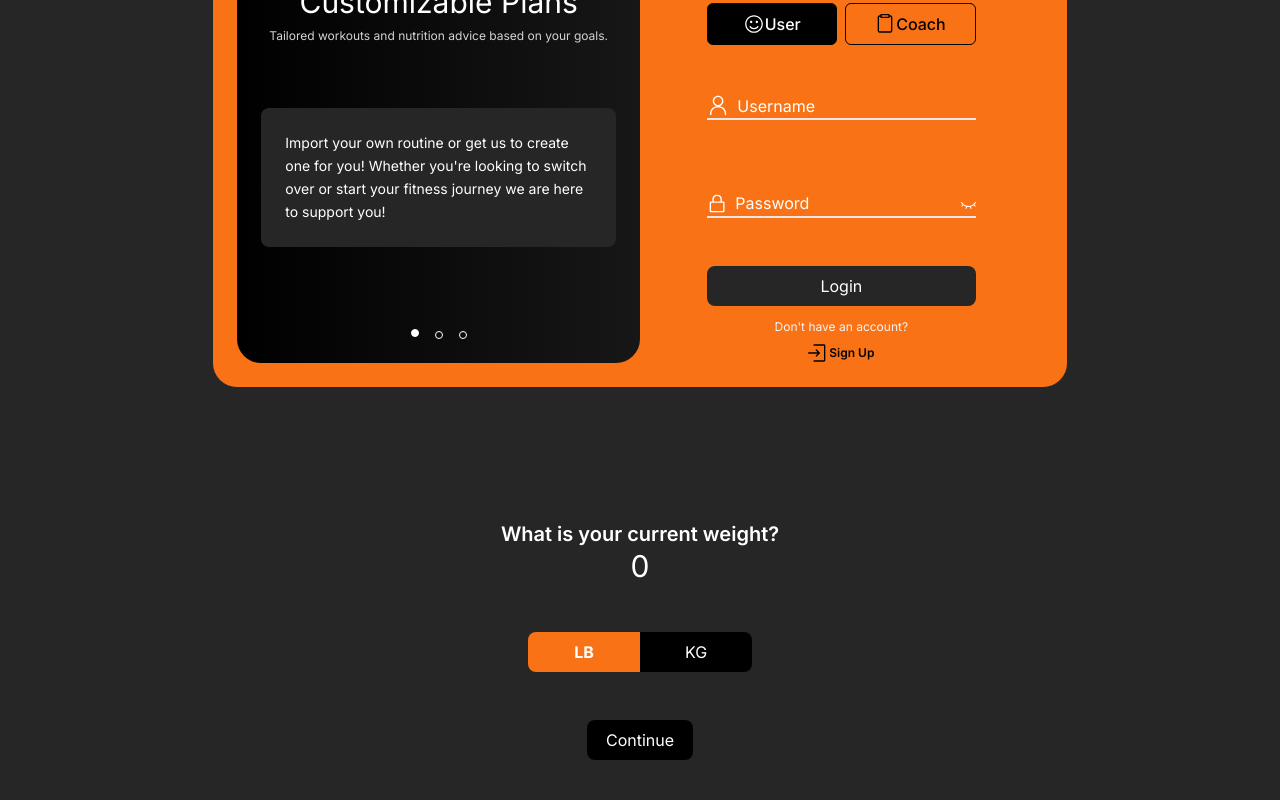
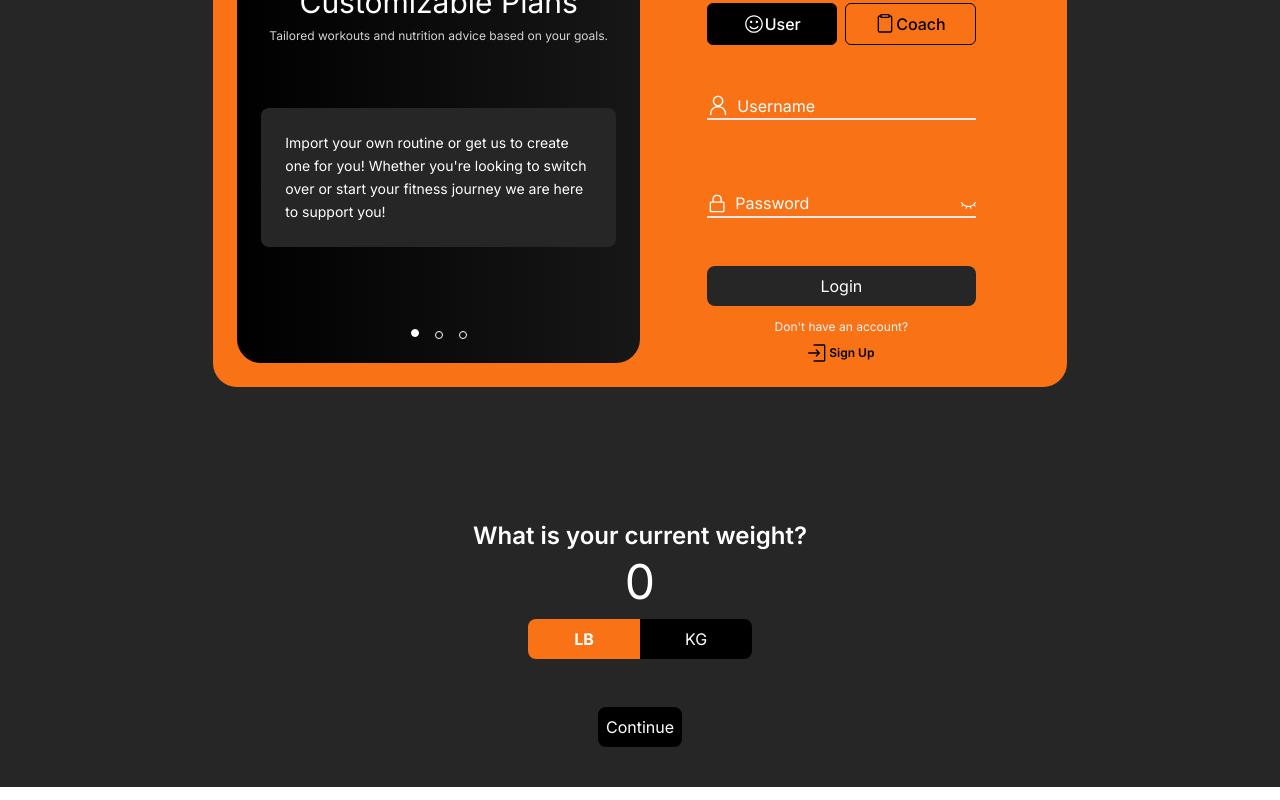
Before and after one commit to codehoover/peak_fitness, a Next.js app: page / in a window 1280 px wide. Shown: the part 1080-1880 px from the top of the page. Built offline with nearby package versions, Linux system fonts and the light colour scheme.

Commit message:
created weight tracker component

```diff
--- a/app/components/Tracker.jsx
+++ b/app/components/Tracker.jsx
@@ -2,34 +2,35 @@
 import { Line } from "react-chartjs-2";
 import { Chart as ChartJS } from "chart.js";
 import { useState } from "react";
-
+import { DoubleArrowLeftIcon, ThickArrowLeftIcon } from "@radix-ui/react-icons";
 
 export default function Tracker(){
     const [currentWeight, setCurrentWeight] = useState(0);
+    const [goalWeight, setGoalWeight] = useState(0);
     const [isActive, setIsActive] = useState(false)
-    let conversion = 0;
+    const [num, setNum] = useState(0);
 
     const handlePounds = () =>{
-        Number(setCurrentWeight(currentWeight * 2.205)).toFixed(2)
+        setCurrentWeight(currentWeight * 2.205)
         setIsActive(!isActive)
     }
     const handleKilo = () => {
-        Number(setCurrentWeight(currentWeight / 2.205)).toFixed(2)
+        setCurrentWeight(currentWeight / 2.205)
         setIsActive(!isActive)
     }
 
+    const initScreen = () =>{
         return(
-        <div className="flex flex-col gap-10 items-center bg-neutral-800 pb-10 ">
+            <div>
 
-            <section className="text-center text-white">
-                <h1 className="font-semibold text-xl"> What is your current weight? </h1>
+                <section className="text-center text-white w-full">
+                <h1 className="font-semibold text-2xl "> What is your current weight? </h1>
                 <input
-                className="flex flex-row bg-transparent text-center text-3xl"
-                value={currentWeight}
+                className="flex flex-row bg-transparent text-center text-5xl outline-none w-full"
+                value={Number(currentWeight)}
                 onChange={e => setCurrentWeight(e.target.value)}
                 />
                 </section>
-
 
                 <section className="flex flex-row justify-center w-full p-2">
                     <button className={`flex items-center justify-center bg-black text-white p-2 rounded-l-lg w-28 ${isActive ? "":"bg-orange-500 font-bold duration-300" }`}
@@ -40,8 +41,83 @@ export default function Tracker(){
                     disabled={isActive}> KG </button>
                 </section>
 
-            <button className="p-2 w-1/12 rounded-lg bg-black text-white hover:bg-neutral-900 hover:font-semibold duration-300"> Continue </button>
+            </div>
+        )
+    }
+
+    const targetWeight = () =>{
+        return(
+            <div className="text-white w-full p-2">
+                <button
+                className="pl-2"
+                onClick={() => setNum(num-1)}>
+                    <DoubleArrowLeftIcon width={25} height={25}/>
+                </button>
+                <section className="text-center">
+
+                    <h1 className="font-semibold text-2xl"> Do you have a goal weight? </h1>
+                    <p className="text-xs"> If not you can skip this section </p>
+                </section>
+
+                <input
+                className="flex flex-row bg-transparent text-center text-5xl outline-none w-full"
+                value={goalWeight}
+                onChange={e => setGoalWeight(e.target.value)}/>
+
             </div>
         )
 
     }
+
+    const auditScreen = () => {
+        return(
+            <div className="text-white w-full p-2">
+
+                <button
+                className="pl-2"
+                onClick={() => setNum(num-1)}>
+                    <DoubleArrowLeftIcon width={25} height={25}/>
+                </button>
+
+                <div className="flex flex-col items-center justify-center">
+
+                    <h1 className="text-xl mb-2"> My progress </h1>
+
+                    <section className="grid grid-cols-3 gap-2">
+                        <div className=" flex flex-col items-center bg-orange-500 px-6 py-4 max-w-48 rounded-sm text-2xl">
+                            {currentWeight}
+                            <p className="text-sm"> Current </p>
+                        </div>
+
+                        <div className=" flex flex-col items-center bg-orange-500 px-6 py-4 rounded-sm text-2xl">
+                            {goalWeight}
+                            <p className="text-sm"> Goal </p>
+                        </div>
+
+                        <div className=" flex flex-col items-center bg-orange-500 px-6 py-4 rounded-sm text-2xl">
+                            {Math.abs(Number(currentWeight-goalWeight))}
+                            <p className="text-sm"> Left </p>
+                        </div>
+                    </section>
+
+                </div>
+
+            </div>
+        )
+    }
+
+    const contentDisplay = [initScreen(),targetWeight(), auditScreen()]
+
+    return(
+        <div className="flex flex-col gap-10 items-center bg-neutral-800 pb-10 w-full transition-h duration-300">
+
+            {contentDisplay[num]}
+
+            <button className="p-2 min-w-1/12 rounded-lg bg-black text-white hover:bg-neutral-900 hover:font-semibold duration-300"
+            onClick={() => setNum(num + 1)}>
+                Continue
+            </button>
+        </div>
+    )
+
+}
--- a/app/components/carousel/Carousel.jsx
+++ b/app/components/carousel/Carousel.jsx
@@ -25,7 +25,8 @@ export default function Carousel(){
 
     return(
         <div className="grid grid-rows-1 items-center h-full">
-            <section >
+            <section
+            className="transition-opacity ease-in-out">
                 {items[num]}
             </section>
 
--- a/app/components/carousel/CarouselItem.jsx
+++ b/app/components/carousel/CarouselItem.jsx
@@ -1,6 +1,6 @@
 export default function CarouselItem({title, details, description}){
     return(
-        <div className="flex flex-col gap-16 transition ease-in-out">
+        <div className="flex flex-col gap-16">
             <section className="flex flex-col items-center gap-2">
                 <h1 className="text-3xl"> {title} </h1>
                 <p className="text-xs text-center text-neutral-300"> {details} </p>
```
Lines whose indentation alone changed are shown as unchanged.
